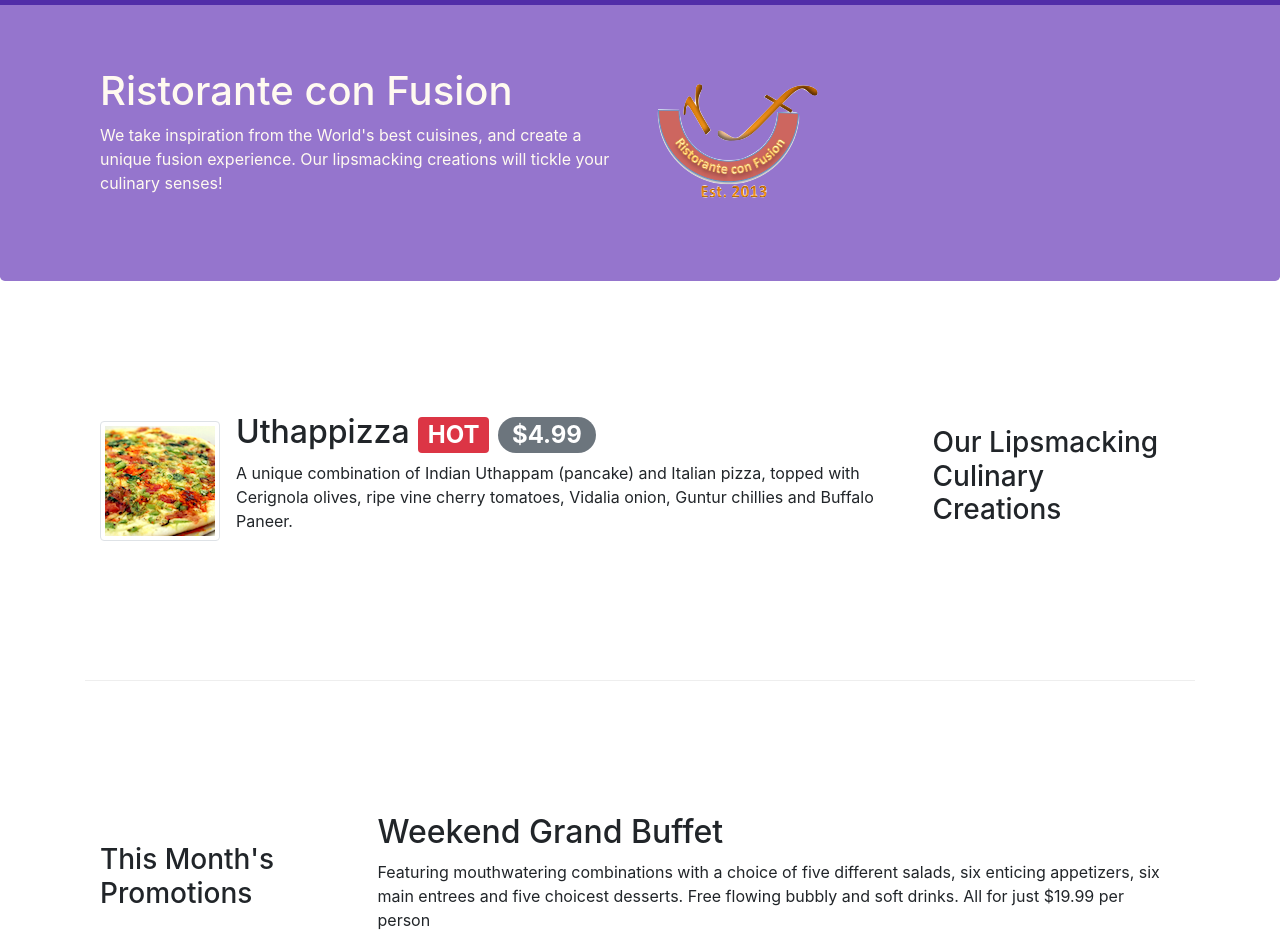
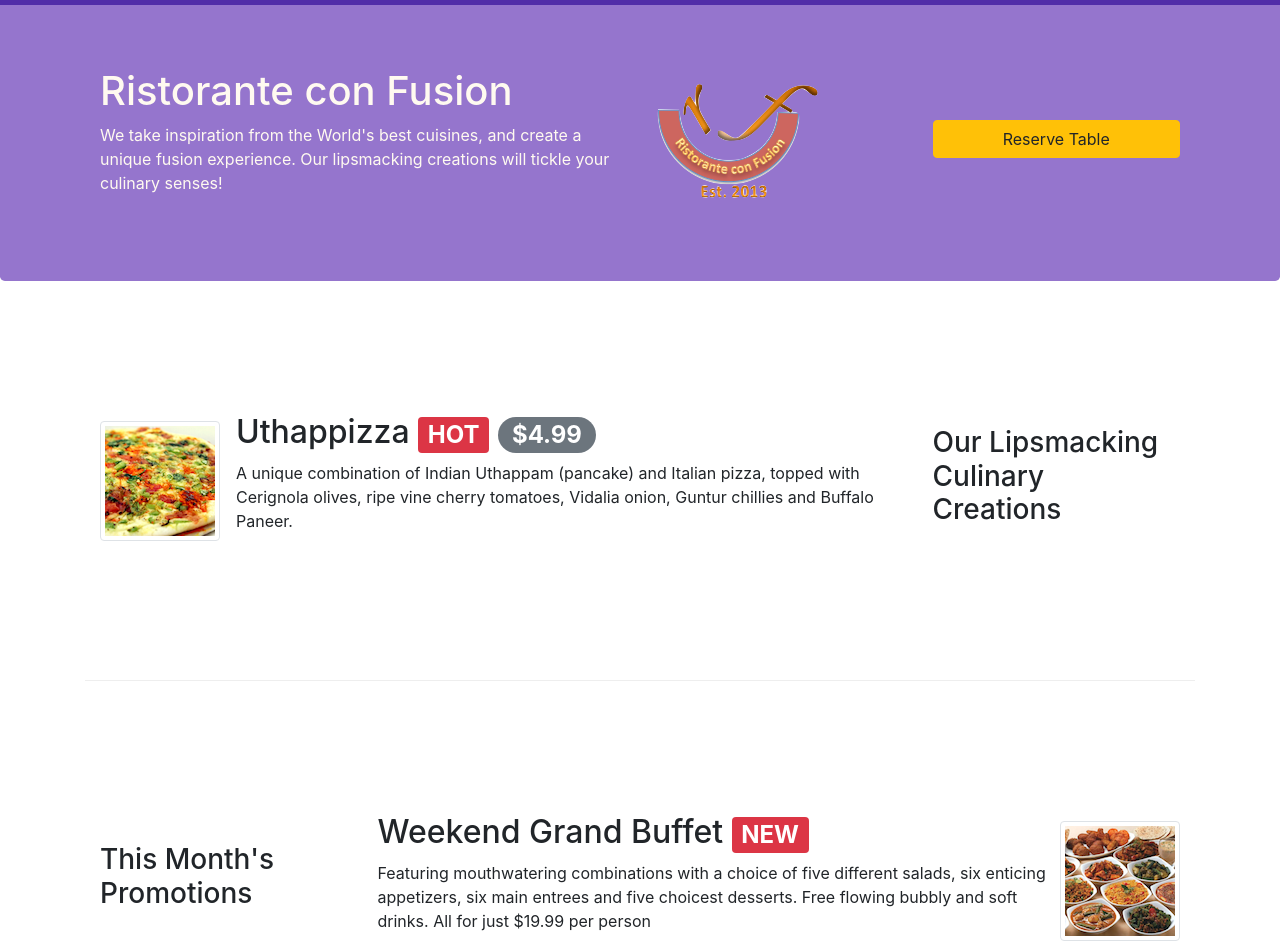
Before and after one commit to virajrajopadhye/Confusion-Bootstrap-4, a website: page index.html in a window 1280 px wide. Shown: the part 53-1005 px from the top of the page. Drawn offline with nearby package versions, Linux system fonts and the light colour scheme.

Commit message:
Assignment 2

```diff
--- a/index.html
+++ b/index.html
@@ -45,8 +45,11 @@
                     <h1>Ristorante con Fusion</h1>
                     <p>We take inspiration from the World's best cuisines, and create a unique fusion experience. Our lipsmacking creations will tickle your culinary senses!</p>
                 </div>
-                <div class="col-12 col-sm align-self-center">
+                <div class="col-12 col-sm-3 align-self-center">
                     <img src="img/logo.png" class="img-fluid">
+                </div>
+                <div class="col-12 col-sm-3 align-self-center">
+                    <button type="submit" class="btn btn-warning btn-block" onclick="window.location.href='#reservetable';">Reserve Table   </button>
                 </div>
             </div>
         </div>
@@ -62,22 +65,26 @@
                     <img class = "d-flex mr-3 img-thumbnail align-self-center" src="img/uthappizza.png" alt="uthappizza">
                     <div class="media-body">
                       <h2 class="mt-0">Uthappizza <span class="badge badge-danger">HOT</span> <span class="badge badge-pill badge-secondary">$4.99</span></h2>
-                      <p>A unique combination of Indian Uthappam (pancake) and Italian pizza, topped with Cerignola olives, ripe vine cherry tomatoes, Vidalia onion, Guntur chillies and Buffalo Paneer.</p>
+                      <p class="d-none d-sm-block">A unique combination of Indian Uthappam (pancake) and Italian pizza, topped with Cerignola olives, ripe vine cherry tomatoes, Vidalia onion, Guntur chillies and Buffalo Paneer.</p>
                      </div>
                 </div>
-
-
             </div>
         </div>
 
 
         <div class="row row-content align-items-center">
-            <div class="col-12 col-sm-4 col-md-3">
+            <div class="col-12 col-sm-4 col-md-3 ">
                 <h3>This Month's Promotions</h3>
             </div>
             <div class="col col-sm col-md">
-                <h2>Weekend Grand Buffet</h2>
-                <p>Featuring mouthwatering combinations with a choice of five different salads, six enticing appetizers, six main entrees and five choicest desserts. Free flowing bubbly and soft drinks. All for just $19.99 per person </p>
+                <div class="media">
+
+                    <div class="media-body">
+                        <h2 class="mt-0">Weekend Grand Buffet <span class="badge badge-danger">NEW</span></h2>
+                        <p class="d-none d-sm-block">Featuring mouthwatering combinations with a choice of five different salads, six enticing appetizers, six main entrees and five choicest desserts. Free flowing bubbly and soft drinks. All for just $19.99 per person </p>
+                    </div>
+                    <img class="d-flex ml-0 img-thumbnail align-self-center" src="img/buffet.png" alt="Buffet">
+                </div>
             </div>
         </div>
 
@@ -107,7 +114,7 @@
                 <div class="card">
                     <h3 class="card-header bg-warning text-white">Reserve a table</h3>
                     <div class="card-body">
-                        <div>
+                        <div id="reservetable">
                             <div class="form-group row">
                                 <label for="Guests" class="col-md-2 col-form-label">Number of Guests</label>
                                 <div class="col-12 col-md-10">
@@ -141,27 +148,7 @@
                     </div>
                 </div>
          </div>
-            <!-- <div class="col-12 col-md-8 ">
-                <div class="card">
-                    <h3 class="card-header bg-primary text-white">Reserve a table</h3>
-                    <div class="card-body">
-                        <div class="col-12 col-md-10">
-                            <form>
-                                <div class="form-group row">
-                                    <label for="Guests" class="col-md-2 col-form-label">Number of Guests</label>
-                                    <div class="col-md-10">
-                                        <label class="radio-inline"><input type="radio" name="optradio" >1</label>
-                                        <label class="radio-inline"><input type="radio" name="optradio"> 2</label>
-                                        <label class="radio-inline"><input type="radio" name="optradio"> 3</label>
-                                        <label class="radio-inline"><input type="radio" name="optradio"> 4</label>
-                                        <label class="radio-inline"><input type="radio" name="optradio"> 5</label>
-                                        <label class="radio-inline"><input type="radio" name="optradio"> 6</label>
-                                    </div>
-                                </div>
-                            </form>
-                        </div>
-                    </div>
-                </div> -->
+
          </div>
 
         </div>
```
